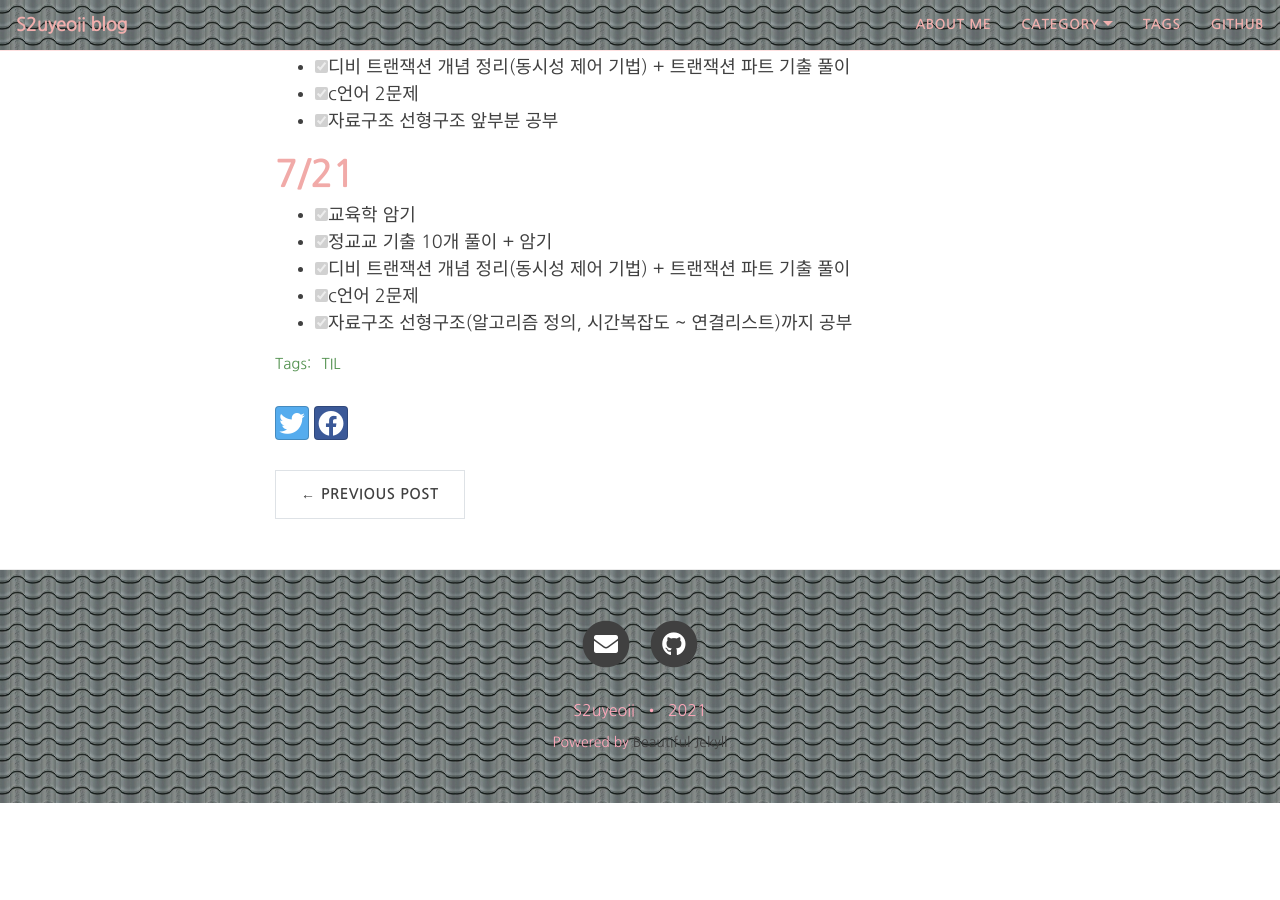
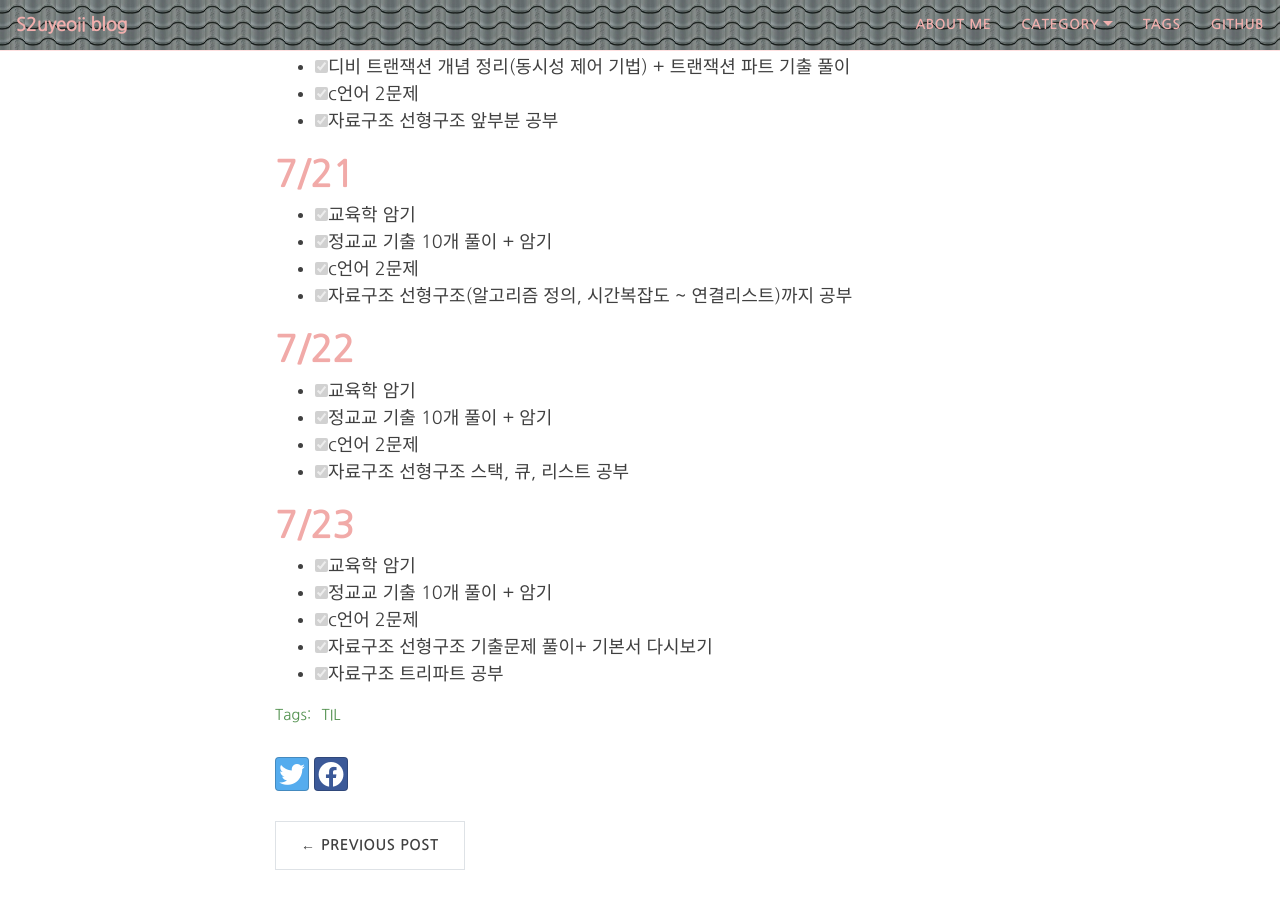
Before and after one commit to yeoneed/yeoneed.github.io, a Jekyll site: the page built from _posts/2021-07-21-TIL-7월 4주.md, in a window 1280 px wide and 900 px high, scrolled down 298 px. Built offline with Jekyll 4.4.1, drawn with Linux system fonts in a browser that asks for light colours; nearby versions of some CDN libraries; some web fonts are replaced; before the commit the page ends 1101 px from its top, so only the background shows below that.

Commit message:
Update 2021-07-21-TIL-7월 4주.md

```diff
--- a/_posts/2021-07-21-TIL-7월 4주.md
+++ b/_posts/2021-07-21-TIL-7월 4주.md
@@ -18,6 +18,18 @@ category: [TIL]
 # 7/21
 - [x] 교육학 암기
 - [x] 정교교 기출 10개 풀이 + 암기
-- [x] 디비 트랜잭션 개념 정리(동시성 제어 기법) + 트랜잭션 파트 기출 풀이
 - [x] c언어 2문제
 - [x] 자료구조 선형구조(알고리즘 정의, 시간복잡도 ~ 연결리스트)까지 공부
+
+# 7/22
+- [x] 교육학 암기
+- [x] 정교교 기출 10개 풀이 + 암기
+- [x] c언어 2문제
+- [x] 자료구조 선형구조 스택, 큐, 리스트 공부
+
+# 7/23
+- [x] 교육학 암기
+- [x] 정교교 기출 10개 풀이 + 암기
+- [x] c언어 2문제
+- [x] 자료구조 선형구조 기출문제 풀이+ 기본서 다시보기
+- [x] 자료구조 트리파트 공부
```
